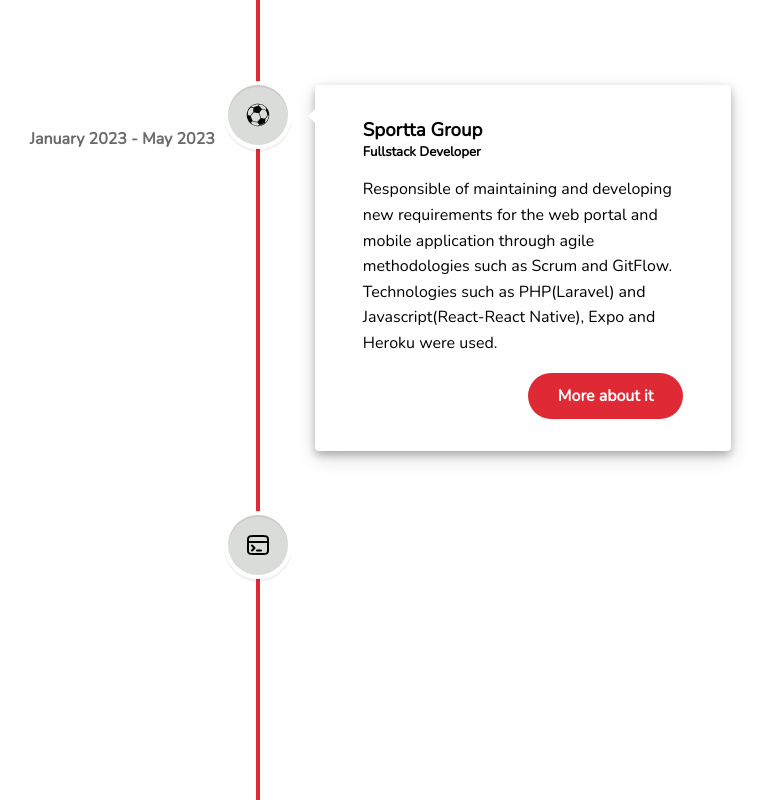
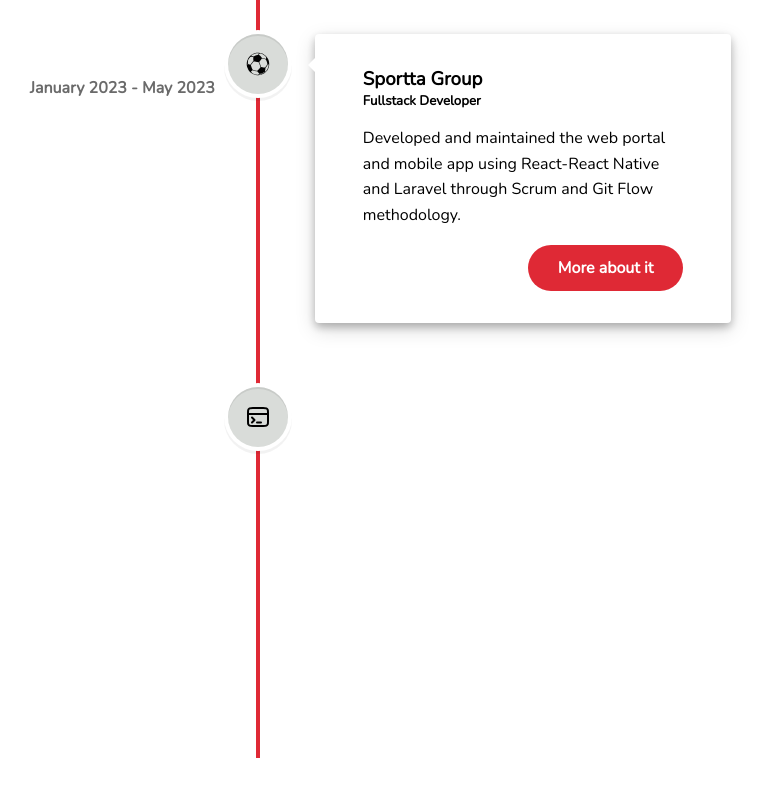
Before and after one commit to molxno/portfolio, a React (Create React App) app: page / in a window 1280 px wide. Shown: the part 2200-3000 px from the top of the page, without its empty margins (382-1150 px from the left). Built offline with nearby package versions, Linux system fonts and the light colour scheme.

Commit message:
Update CV

```diff
--- a/src/components/TimelineSection/TimelineData.js
+++ b/src/components/TimelineSection/TimelineData.js
@@ -4,7 +4,7 @@
     title: "BTG Pactual Colombia",
     position: "Fullstack Developer | QA Analyst",
     description:
-      "Responsible for managing production incidents on a core system of the bank through SQL Server, servers, development team and Jira. Responsible for an internal project with React and Python in order to automate database processes for the IT team.",
+      "Created a project to optimize duplicate database stored procedures with React and Python. Supported the technology team with issue documentation in Confluence and issue management in Jira.",
     date: "July 2022 - January 2023",
     icon: "btg",
     link: "https://www.linkedin.com/company/btg-pactual-col/",
@@ -14,7 +14,7 @@
     title: "Sportta Group",
     position: "Fullstack Developer",
     description:
-      "Responsible of maintaining and developing new requirements for the web portal and mobile application through agile methodologies such as Scrum and GitFlow. Technologies such as PHP(Laravel) and Javascript(React-React Native), Expo and Heroku were used.",
+      "Developed and maintained the web portal and mobile app using React-React Native and Laravel through Scrum and Git Flow methodology.",
     date: "January 2023 - May 2023",
     icon: "sportta",
     link: "https://www.linkedin.com/company/grupo-sportta/",
@@ -24,7 +24,7 @@
     title: "Alternova Inc",
     position: "Backend Developer",
     description:
-      "Responsible of developing the backend for different projects using Python and PHP through agile methodologies such as Scrum. Handling design patterns, solid principles, cloud services and concurrency.",
+      "Led the transformation of backend development processes on several projects, using clean coding practices and object-oriented programming principles in Python and PHP to improve system performance and maintainability.",
     date: "May 2023 - Currently",
     icon: "alternova",
     link: "https://www.linkedin.com/company/alternova-inc/mycompany/",
```
Also changed, not shown: 2 other files (tests, documents, lock files or other folders).
